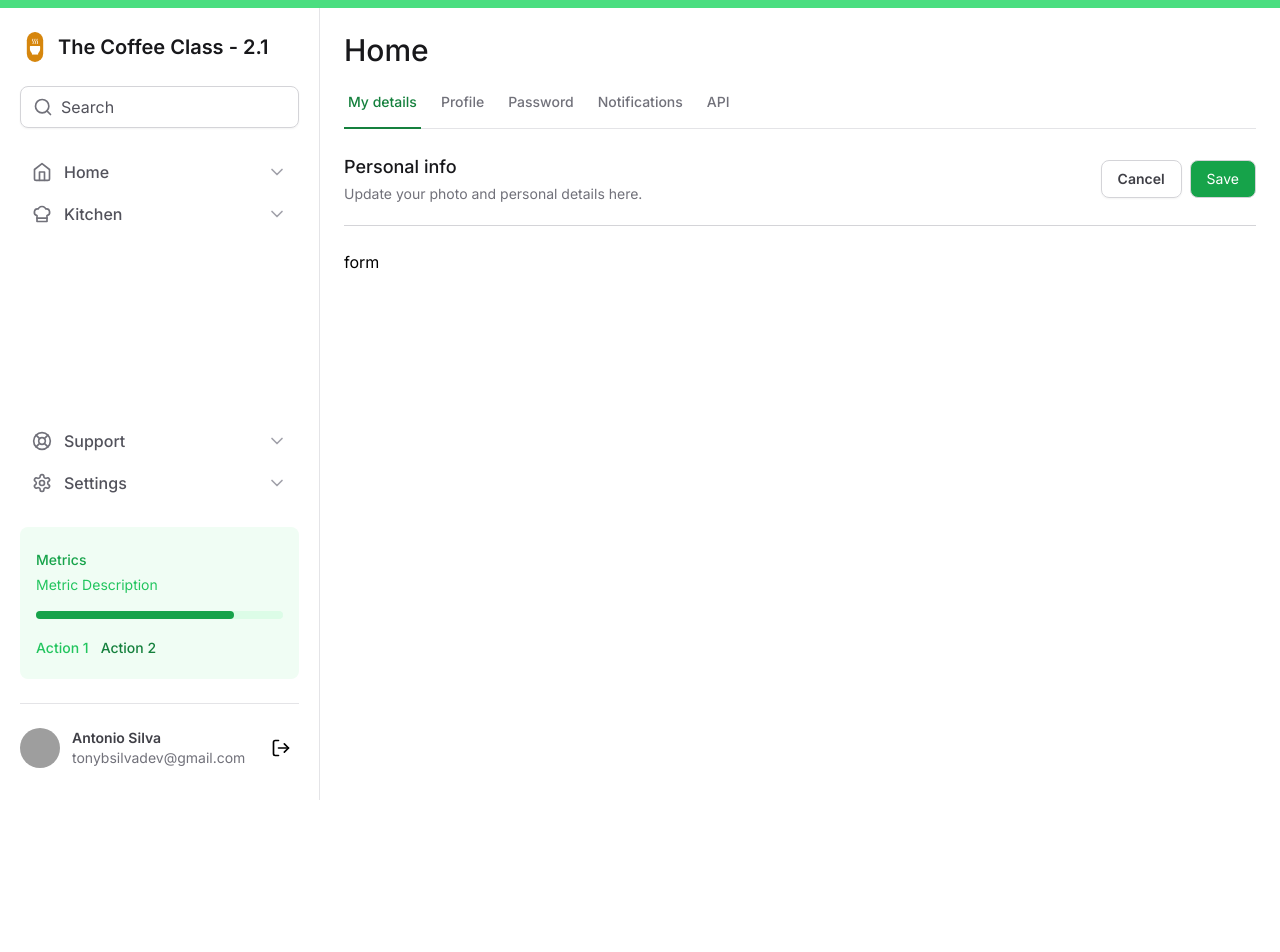
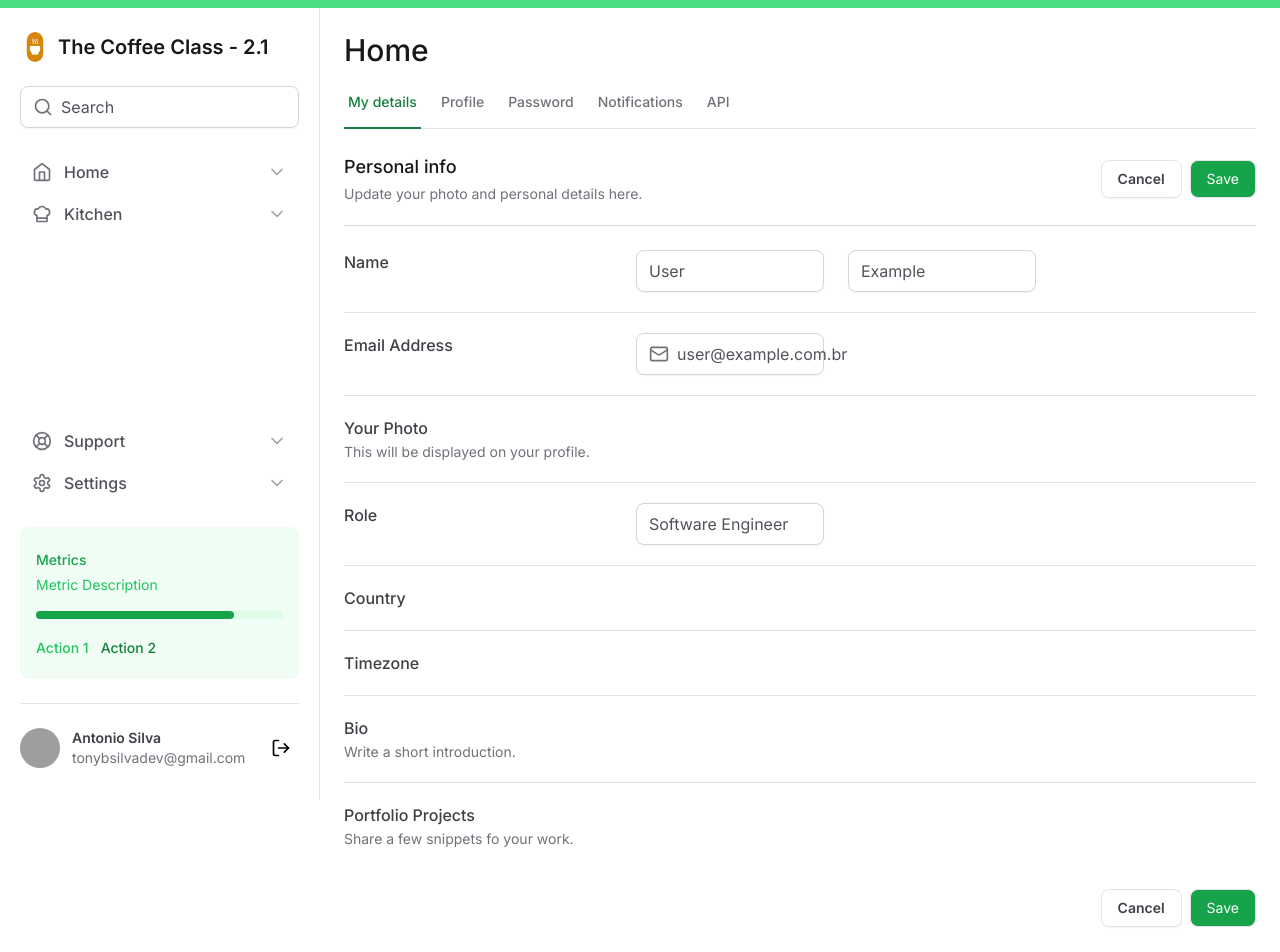
Before and after one commit to Asynnc/design-system-with-tailwind-ui, a Next.js app: page / in a window 1280 px wide. Shown: the top 952 px of the page. Before the commit the page ends 800 px from the top, so only its background shows below. Built offline with nearby package versions, Linux system fonts and the light colour scheme; grey boxes are pictures that could not be loaded.

Commit message:
chore: add form structure

```diff
--- a/src/app/components/Sidebar/index.tsx
+++ b/src/app/components/Sidebar/index.tsx
@@ -4,7 +4,7 @@
 import { WidgetMetric } from './WidgetMetric/index'
 import { Divider } from './Divider'
 import { Profile } from './Profile'
-import { Input } from './Input'
+import { Input } from '../Input'
 import { SecondaryNavigation } from './SecondaryNavigation'
 
 export default function Sidebar() {
--- a/src/app/page.tsx
+++ b/src/app/page.tsx
@@ -1,4 +1,7 @@
+import { Mail } from 'lucide-react'
+import { Input } from './components/Input'
 import { SettingsTabs } from './components/Tabs/SettingsTabs'
+import { Divider } from './components/Sidebar/Divider'
 
 export default function Home() {
   return (
@@ -17,22 +20,162 @@
           <div className="flex items-center gap-2">
             <button
               type="button"
-              className="rounded-lg border border-zinc-300 px-4 py-2 text-sm font-semibold  text-zinc-700 shadow-sm  hover:bg-zinc-50"
+              className="rounded-lg border border-zinc-200 px-4 py-2 text-sm font-semibold  text-zinc-700 shadow-sm  hover:bg-zinc-50"
             >
               Cancel
             </button>
             <button
               type="button"
               form="settings"
-              className="rounded-lg border border-zinc-300 bg-green-600 px-4 py-2 text-sm text-white hover:bg-green-700"
+              className="rounded-lg border border-zinc-200 bg-green-600 px-4 py-2 text-sm text-white hover:bg-green-700"
             >
               Save
             </button>
           </div>
         </div>
 
-        <form id="settings" action="" className="mt-6 flex w-full flex-col ">
-          form
+        <form
+          id="settings"
+          action=""
+          className="mt-6 flex w-full flex-col gap-5"
+        >
+          <div className="grid grid-cols-form gap-3">
+            <label
+              htmlFor="first-name"
+              className="text-zinc font-medium text-zinc-700"
+            >
+              Name
+            </label>
+            <div className="grid grid-cols-2 gap-6">
+              <Input.Root>
+                <Input.Control id="first-name" placeholder="User" />
+              </Input.Root>
+
+              <Input.Root>
+                <Input.Control placeholder="Example" />
+              </Input.Root>
+            </div>
+          </div>
+          <Divider />
+          <div className="grid grid-cols-form gap-3">
+            <label
+              htmlFor="email"
+              className="text-zinc font-medium text-zinc-700"
+            >
+              Email Address
+            </label>
+            <div className="grid grid-cols-2 gap-6">
+              <Input.Root>
+                <Input.Prefix>
+                  {' '}
+                  <Mail className="h-5 w-5 text-zinc-500" />{' '}
+                </Input.Prefix>
+                <Input.Control
+                  id="email"
+                  type="email"
+                  placeholder={'user@example.com.br'}
+                  autoComplete="off"
+                  autoCapitalize="off"
+                />
+              </Input.Root>
+            </div>
+          </div>
+          <Divider />
+          <div className="grid grid-cols-form gap-3">
+            <label
+              htmlFor="photo"
+              className="text-zinc font-medium text-zinc-700"
+            >
+              Your Photo
+              <span className="mt-0.5 block text-sm font-normal text-zinc-500">
+                {' '}
+                This will be displayed on your profile.{' '}
+              </span>
+            </label>
+            <div className="grid grid-cols-2 gap-6"></div>
+          </div>
+          <Divider />
+          <div className="grid grid-cols-form gap-3">
+            <label
+              htmlFor="role"
+              className="text-zinc font-medium text-zinc-700"
+            >
+              Role
+            </label>
+            <div className="grid grid-cols-2 gap-6">
+              <Input.Root>
+                <Input.Control
+                  id="role"
+                  placeholder={'Software Engineer'}
+                  autoComplete="off"
+                  autoCapitalize="on"
+                />
+              </Input.Root>
+            </div>
+          </div>
+          <Divider />
+          <div className="grid grid-cols-form gap-3">
+            <label
+              htmlFor="country"
+              className="text-zinc font-medium text-zinc-700"
+            >
+              Country
+            </label>
+            <div className="grid grid-cols-2 gap-6"></div>
+          </div>
+          <Divider />
+          <div className="grid grid-cols-form gap-3">
+            <label
+              htmlFor="timezone"
+              className="text-zinc font-medium text-zinc-700"
+            >
+              Timezone
+            </label>
+            <div className="grid grid-cols-2 gap-6"></div>
+          </div>
+          <Divider />
+          <div className="grid grid-cols-form gap-3">
+            <label
+              htmlFor="bio"
+              className="text-zinc font-medium text-zinc-700"
+            >
+              Bio
+              <span className="mt-0.5 block text-sm font-normal text-zinc-500">
+                {' '}
+                Write a short introduction.{' '}
+              </span>
+            </label>
+            <div className="grid grid-cols-2 gap-6"></div>
+          </div>
+          <Divider />
+          <div className="grid grid-cols-form gap-3">
+            <label
+              htmlFor="projects"
+              className="text-zinc font-medium text-zinc-700"
+            >
+              Portfolio Projects
+              <span className="mt-0.5 block text-sm font-normal text-zinc-500">
+                {' '}
+                Share a few snippets fo your work.{' '}
+              </span>
+            </label>
+            <div className="grid grid-cols-2 gap-6"></div>
+          </div>
+
+          <div className="flex items-center justify-end gap-2 pt-5">
+            <button
+              type="button"
+              className="rounded-lg border border-zinc-200 px-4 py-2 text-sm font-semibold  text-zinc-700 shadow-sm  hover:bg-zinc-50"
+            >
+              Cancel
+            </button>
+            <button
+              type="button"
+              className="rounded-lg border border-zinc-200 bg-green-600 px-4 py-2 text-sm text-white hover:bg-green-700"
+            >
+              Save
+            </button>
+          </div>
         </form>
       </div>
     </>
--- a/tailwind.config.ts
+++ b/tailwind.config.ts
@@ -7,6 +7,7 @@
       gridTemplateColumns: {
         app: 'minmax(18rem, 20rem) 1fr',
         profile: 'max-content 1fr min-content',
+        form: 'minmax(7.5rem, 17.5rem) minmax(25rem, 1fr) minmax(0, 15rem)',
       },
       backgroundImage: {
         'gradient-radial': 'radial-gradient(var(--tw-gradient-stops))',
```
Also changed, not shown: src/app/components/Input.tsx (renamed from src/app/components/Sidebar/Input.tsx).
